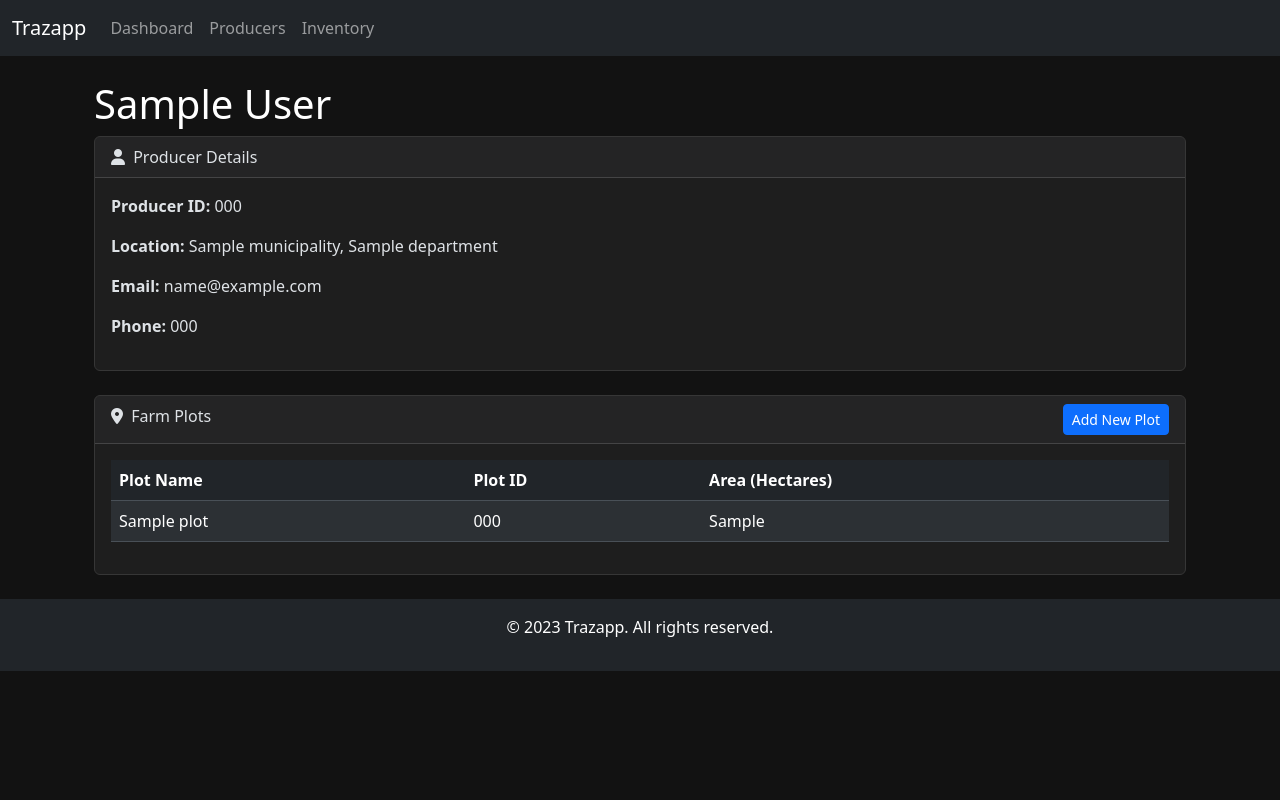
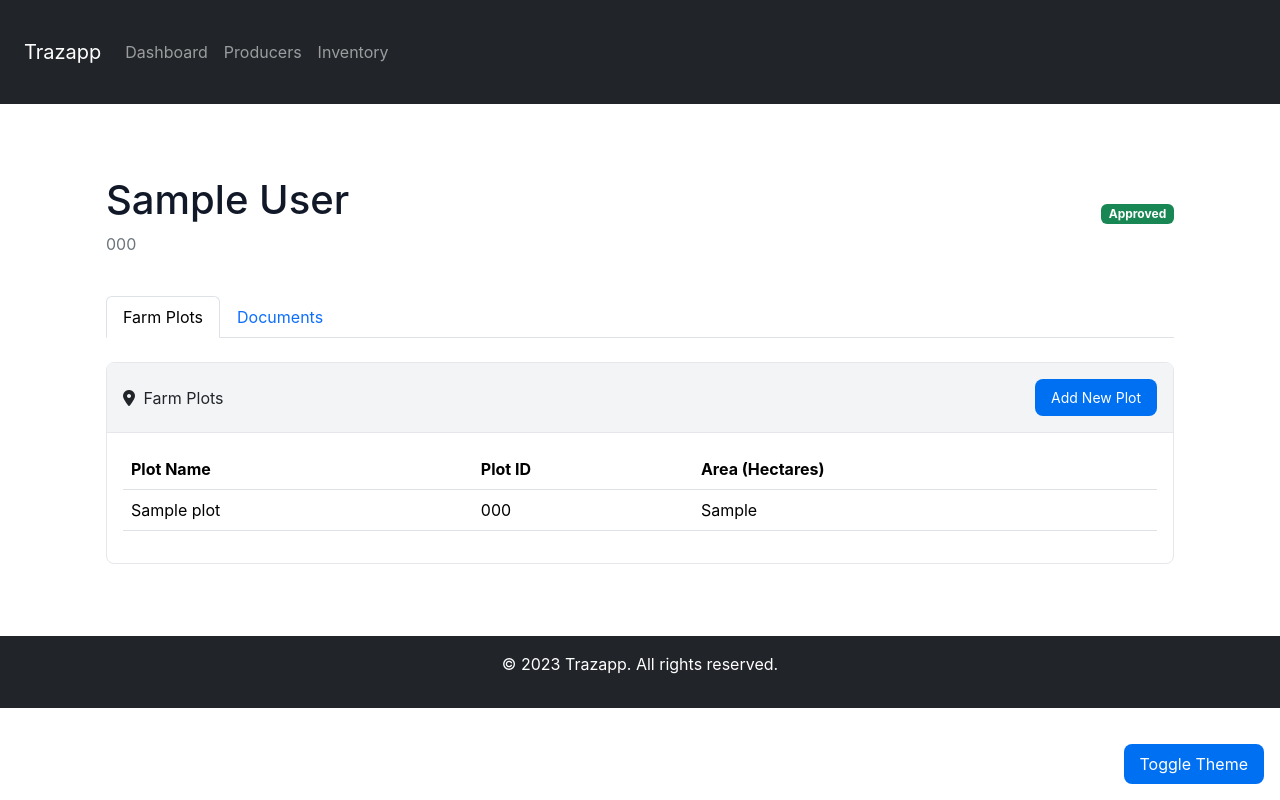
Before and after one commit to cesarpartner1/Trazapp, a Django app: template cocoatrace/templates/producers/producer_detail.html in a window 1280 px wide. Run offline with Django 5.2, Linux system fonts and the light colour scheme; the template is opened without the code that fills it: most values are stand-ins (such as "Sample title", 1, 10 or a date in 2020).

Commit message:
feat: Implement EUDR foundation and modern UI
This commit introduces the foundational features for the EUDR compliance application, focusing on a complete redesign of the UI and the core Producer-Plot workflow.

Key changes include:
- A new modern UI with a light/dark theme toggle has been implemented.
- The `Producer` model has been enhanced with a `compliance_status` field.
- A `Document` model has been added to allow for file uploads for each producer.
- The "Producers List" page has been redesigned with a modern data table and a search/filter bar.
- The "Producer Detail" page has been redesigned with a tabbed interface for plots and documents, and a document upload form.
- The "Add Plot" page has been redesigned with a modern, multi-step form layout and an improved interactive Leaflet.js map.
- The navigation links in the base template have been fixed.

```diff
--- a/cocoatrace/static/css/style.css
+++ /dev/null
@@ -1,17 +0,0 @@
-body {
-    background-color: #121212;
-    color: #ffffff;
-}
-
-.card {
-    background-color: #1e1e1e;
-    border: 1px solid #363636;
-}
-
-.table {
-    background-color: #1e1e1e;
-}
-
-.table-striped tbody tr:nth-of-type(odd) {
-    background-color: rgba(255, 255, 255, 0.05);
-}
--- /dev/null
+++ b/cocoatrace/static/css/theme.css
@@ -0,0 +1,85 @@
+:root {
+  --font-family-sans: "Inter", -apple-system, BlinkMacSystemFont, "Segoe UI", Roboto, "Helvetica Neue", Arial, sans-serif, "Apple Color Emoji", "Segoe UI Emoji", "Segoe UI Symbol";
+  --font-family-mono: "SFMono-Regular", Menlo, Monaco, Consolas, "Liberation Mono", "Courier New", monospace;
+
+  --spacing-xs: 0.25rem;
+  --spacing-sm: 0.5rem;
+  --spacing-md: 1rem;
+  --spacing-lg: 1.5rem;
+  --spacing-xl: 2rem;
+
+  --border-radius: 0.5rem;
+  --border-width: 1px;
+}
+
+[data-theme="light"] {
+  --text-primary: #111827;
+  --text-secondary: #6b7280;
+  --text-accent: #0070f3;
+  --background-primary: #ffffff;
+  --background-secondary: #f3f4f6;
+  --border-color: #e5e7eb;
+  --card-background: #ffffff;
+  --card-border: #e5e7eb;
+  --button-background: #0070f3;
+  --button-text: #ffffff;
+  --button-hover-background: #0056b3;
+}
+
+[data-theme="dark"] {
+  --text-primary: #ffffff;
+  --text-secondary: #9ca3af;
+  --text-accent: #38bdf8;
+  --background-primary: #111827;
+  --background-secondary: #1f2937;
+  --border-color: #374151;
+  --card-background: #1f2937;
+  --card-border: #374151;
+  --button-background: #38bdf8;
+  --button-text: #111827;
+  --button-hover-background: #0ea5e9;
+}
+
+body {
+  font-family: var(--font-family-sans);
+  background-color: var(--background-primary);
+  color: var(--text-primary);
+  margin: 0;
+  padding: 0;
+  line-height: 1.5;
+}
+
+.container-fluid {
+    padding: var(--spacing-lg);
+}
+
+.card {
+    background-color: var(--card-background);
+    border: var(--border-width) solid var(--card-border);
+    border-radius: var(--border-radius);
+    margin-bottom: var(--spacing-lg);
+}
+
+.card-header {
+    padding: var(--spacing-md);
+    border-bottom: var(--border-width) solid var(--card-border);
+    background-color: var(--background-secondary);
+}
+
+.card-body {
+    padding: var(--spacing-md);
+}
+
+.btn-primary {
+    background-color: var(--button-background);
+    color: var(--button-text);
+    border: none;
+    padding: var(--spacing-sm) var(--spacing-md);
+    border-radius: var(--border-radius);
+    cursor: pointer;
+    transition: background-color 0.2s;
+}
+
+.btn-primary:hover {
+    background-color: var(--button-hover-background);
+}
--- /dev/null
+++ b/cocoatrace/static/js/theme.js
@@ -0,0 +1,34 @@
+(() => {
+  'use strict';
+
+  const getStoredTheme = () => localStorage.getItem('theme');
+  const setStoredTheme = (theme) => localStorage.setItem('theme', theme);
+
+  const getPreferredTheme = () => {
+    const storedTheme = getStoredTheme();
+    if (storedTheme) {
+      return storedTheme;
+    }
+    return window.matchMedia('(prefers-color-scheme: dark)').matches ? 'dark' : 'light';
+  };
+
+  const setTheme = (theme) => {
+    document.documentElement.setAttribute('data-theme', theme);
+  };
+
+  setTheme(getPreferredTheme());
+
+  window.addEventListener('DOMContentLoaded', () => {
+    const themeToggler = document.createElement('button');
+    themeToggler.classList.add('btn', 'btn-primary', 'position-fixed', 'bottom-0', 'end-0', 'm-3');
+    themeToggler.textContent = 'Toggle Theme';
+    document.body.appendChild(themeToggler);
+
+    themeToggler.addEventListener('click', () => {
+      const currentTheme = getStoredTheme() || getPreferredTheme();
+      const newTheme = currentTheme === 'light' ? 'dark' : 'light';
+      setStoredTheme(newTheme);
+      setTheme(newTheme);
+    });
+  });
+})();
--- a/cocoatrace/templates/dashboard/base.html
+++ b/cocoatrace/templates/dashboard/base.html
@@ -7,9 +7,9 @@
     <title>Trazapp</title>
     <link href="https://cdn.jsdelivr.net/npm/bootstrap@5.3.0-alpha1/dist/css/bootstrap.min.css" rel="stylesheet">
     <link rel="stylesheet" href="https://cdnjs.cloudflare.com/ajax/libs/font-awesome/6.4.0/css/all.min.css">
-    <link rel="stylesheet" href="{% static 'css/style.css' %}">
+    <link rel="stylesheet" href="{% static 'css/theme.css' %}">
 </head>
-<body data-bs-theme="dark">
+<body>
     <nav class="navbar navbar-expand-lg navbar-dark bg-dark">
         <div class="container-fluid">
             <a class="navbar-brand" href="#">Trazapp</a>
@@ -42,5 +42,6 @@
     </footer>
 
     <script src="https://cdn.jsdelivr.net/npm/bootstrap@5.3.0-alpha1/dist/js/bootstrap.bundle.min.js"></script>
+    <script src="{% static 'js/theme.js' %}"></script>
 </body>
 </html>
--- a/cocoatrace/templates/producers/producer_detail.html
+++ b/cocoatrace/templates/producers/producer_detail.html
@@ -1,29 +1,45 @@
 {% extends 'dashboard/base.html' %}
+{% load static %}
 
 {% block content %}
 <div class="container-fluid">
+    <div class="d-flex justify-content-between align-items-center mb-4">
+        <div>
             <h1 class="mt-4">{{ producer.full_name }}</h1>
-    <div class="card mb-4">
-        <div class="card-header">
-            <i class="fas fa-user me-1"></i>
-            Producer Details
+            <p class="text-secondary">{{ producer.code }}</p>
         </div>
-        <div class="card-body">
-            <p><strong>Producer ID:</strong> {{ producer.code }}</p>
-            <p><strong>Location:</strong> {{ producer.municipality }}, {{ producer.department }}</p>
-            <p><strong>Email:</strong> {{ producer.email }}</p>
-            <p><strong>Phone:</strong> {{ producer.phone }}</p>
+        <div>
+            <span class="badge
+                {% if producer.compliance_status == 'Approved' %}bg-success
+                {% elif producer.compliance_status == 'Pending Review' %}bg-warning text-dark
+                {% elif producer.compliance_status == 'Rejected' %}bg-danger
+                {% endif %}">
+                {{ producer.compliance_status }}
+            </span>
         </div>
     </div>
 
-    <div class="card mb-4">
-        <div class="card-header">
+    <ul class="nav nav-tabs" id="producerTab" role="tablist">
+        <li class="nav-item" role="presentation">
+            <button class="nav-link active" id="plots-tab" data-bs-toggle="tab" data-bs-target="#plots" type="button" role="tab" aria-controls="plots" aria-selected="true">Farm Plots</button>
+        </li>
+        <li class="nav-item" role="presentation">
+            <button class="nav-link" id="documents-tab" data-bs-toggle="tab" data-bs-target="#documents" type="button" role="tab" aria-controls="documents" aria-selected="false">Documents</button>
+        </li>
+    </ul>
+
+    <div class="tab-content" id="producerTabContent">
+        <div class="tab-pane fade show active" id="plots" role="tabpanel" aria-labelledby="plots-tab">
+            <div class="card mt-4">
+                <div class="card-header d-flex justify-content-between align-items-center">
+                    <div>
                         <i class="fas fa-map-marker-alt me-1"></i>
                         Farm Plots
-            <a href="{% url 'add_plot' producer.pk %}" class="btn btn-primary btn-sm float-end">Add New Plot</a>
+                    </div>
+                    <a href="{% url 'add_plot' producer.pk %}" class="btn btn-primary btn-sm">Add New Plot</a>
                 </div>
                 <div class="card-body">
-            <table class="table table-striped">
+                    <table class="table table-hover">
                         <thead>
                             <tr>
                                 <th>Plot Name</th>
@@ -44,4 +60,47 @@
                 </div>
             </div>
         </div>
+        <div class="tab-pane fade" id="documents" role="tabpanel" aria-labelledby="documents-tab">
+            <div class="card mt-4">
+                <div class="card-header">
+                    <i class="fas fa-file-alt me-1"></i>
+                    Documents
+                </div>
+                <div class="card-body">
+                    <form method="post" enctype="multipart/form-data">
+                        {% csrf_token %}
+                        <div class="mb-3">
+                            <label for="id_name" class="form-label">Document Name</label>
+                            <input type="text" name="name" id="id_name" class="form-control" required>
+                        </div>
+                        <div class="mb-3">
+                            <label for="id_file" class="form-label">File</label>
+                            <input type="file" name="file" id="id_file" class="form-control" required>
+                        </div>
+                        <button type="submit" class="btn btn-primary">Upload Document</button>
+                    </form>
+                    <hr>
+                    <table class="table table-hover">
+                        <thead>
+                            <tr>
+                                <th>Name</th>
+                                <th>Uploaded At</th>
+                                <th></th>
+                            </tr>
+                        </thead>
+                        <tbody>
+                            {% for doc in producer.documents.all %}
+                            <tr>
+                                <td><a href="{{ doc.file.url }}" target="_blank">{{ doc.name }}</a></td>
+                                <td>{{ doc.uploaded_at|date:"Y-m-d H:i" }}</td>
+                                <td><a href="{{ doc.file.url }}" class="btn btn-sm btn-outline-primary" download>Download</a></td>
+                            </tr>
+                            {% endfor %}
+                        </tbody>
+                    </table>
+                </div>
+            </div>
+        </div>
+    </div>
+</div>
 {% endblock %}
```
Also changed, not shown: cocoatrace/producers/models.py (+44 -9 lines), cocoatrace/producers/views.py (+11 -4 lines), cocoatrace/templates/producers/add_plot.html (+23 -9 lines), cocoatrace/templates/producers/producer_list.html (+48 -7 lines), cocoatrace/compliance/migrations/0001_initial.py, cocoatrace/compliance/migrations/0002_initial.py, cocoatrace/producers/migrations/0001_initial.py, cocoatrace/producers/migrations/0002_remove_plot_centroid_lat_remove_plot_centroid_lon_and_more.py (deleted), cocoatrace/producers/migrations/0002_remove_producer_eudr_justification_and_more.py (added), cocoatrace/producers/migrations/0003_auto_20251103_0630.py (deleted). Lines whose indentation alone changed are shown as unchanged.
